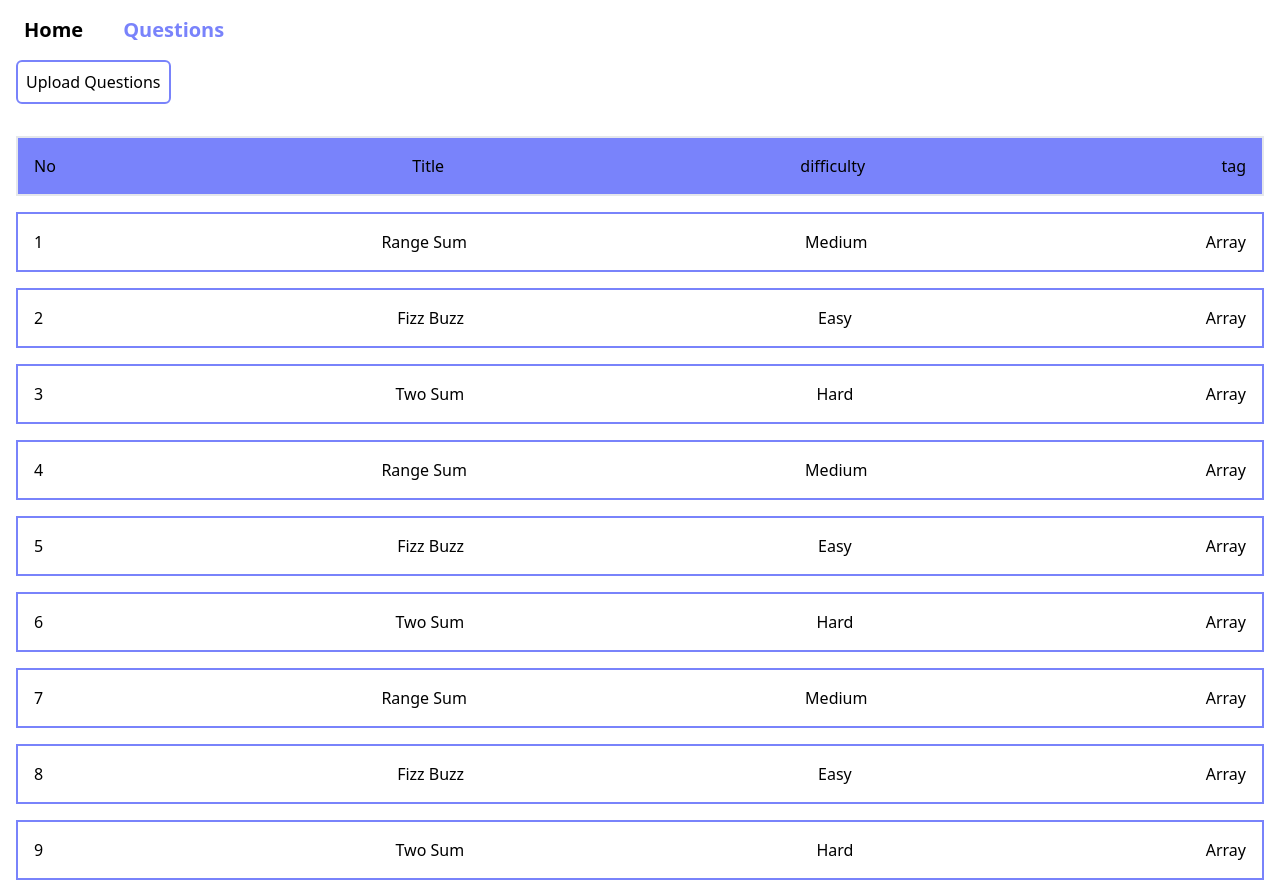
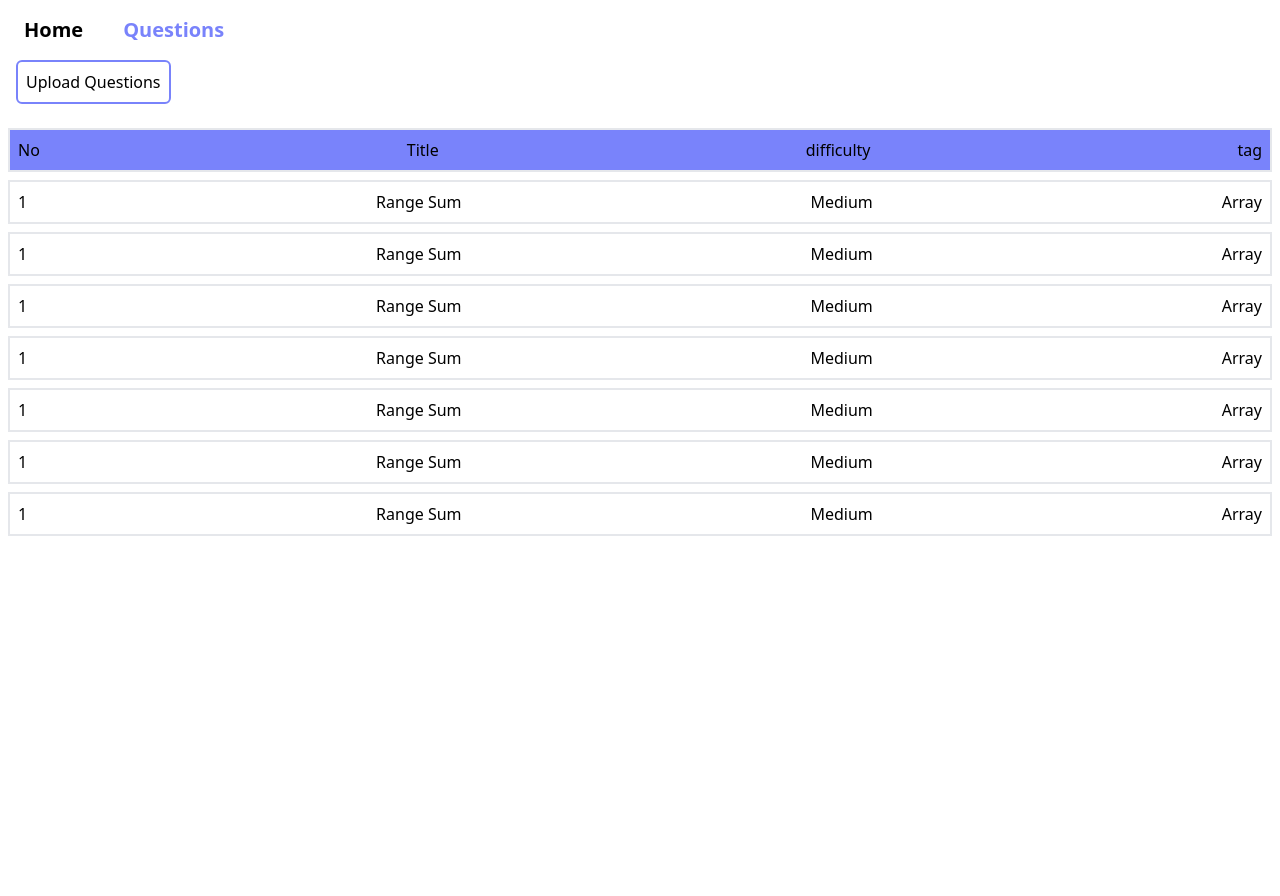
Before and after one commit to TseganeshYifruBerta/G15-FINAL-PROJECT, a Next.js app in the folder final_project_web/: page /questions in a window 1280 px wide. After the commit the page ends 800 px from the top, so only its background shows below. Built offline with nearby package versions, Linux system fonts and the light colour scheme.

Commit message:
add state for question upload

```diff
--- a/final_project_web/components/questions/QuestionSetNav.tsx
+++ b/final_project_web/components/questions/QuestionSetNav.tsx
@@ -9,7 +9,7 @@ interface QuestionSetProps {
 const QuestionSetNav: React.FC<QuestionSetProps> = ({number, title, difficulty, tag}) => {
     return (
       <Link href={"/question/id"}>
-        <div className="border-2 border-primary p-4 m-4 flex flex-wrap justify-between">
+        <div className="border-2  p-2 m-2 flex flex-wrap justify-between">
           <div>{number}</div>
           <div>{title}</div>
           <div>{difficulty}</div>
--- a/final_project_web/components/questions/UploadForm.tsx
+++ b/final_project_web/components/questions/UploadForm.tsx
@@ -12,10 +12,9 @@ const UploadForm: React.FC<UploadFormProps> = ({
 }) =>{
     const [content, setContent] = useState("");
   var addinput = `${label} (use JSON format)
-     {"nums": [2, 7, 11, 15],
-        "target": 9}`;
+     {"score": "9"}`;
   var addoutput = `${label} (use JSON format)
-    {"output": [0, 9, 8]}`;
+    {"output": "8"}`;
   let add;
 if (!(label === "input")){
 addinput = label
--- a/final_project_web/pages/questions/index.tsx
+++ b/final_project_web/pages/questions/index.tsx
@@ -2,60 +2,83 @@ import QuestionSet from "@/components/questions/QuestionSet";
 import QuestionSetNav from "@/components/questions/QuestionSetNav";
 import { useRouter } from "next/router";
 const questions = [
+  {
+    id: 1,
+    val: (
       <QuestionSetNav
         number={"1"}
         title={"Range Sum"}
         difficulty={"Medium"}
         tag={"Array"}
-  />,
+      />
+    ),
+  },
+  {
+    id: 2,
+    val: (
       <QuestionSetNav
-    number={"2"}
-    title={"Fizz Buzz"}
-    difficulty={"Easy"}
-    tag={"Array"}
-  />,
-  <QuestionSetNav
-    number={"3"}
-    title={"Two Sum"}
-    difficulty={"Hard"}
-    tag={"Array"}
-  />,
-  <QuestionSetNav
-    number={"4"}
+        number={"1"}
         title={"Range Sum"}
         difficulty={"Medium"}
         tag={"Array"}
-  />,
+      />
+    ),
+  },
+  {
+    id: 3,
+    val: (
       <QuestionSetNav
-    number={"5"}
-    title={"Fizz Buzz"}
-    difficulty={"Easy"}
-    tag={"Array"}
-  />,
-  <QuestionSetNav
-    number={"6"}
-    title={"Two Sum"}
-    difficulty={"Hard"}
-    tag={"Array"}
-  />,
-  <QuestionSetNav
-    number={"7"}
+        number={"1"}
         title={"Range Sum"}
         difficulty={"Medium"}
         tag={"Array"}
-  />,
+      />
+    ),
+  },
+  {
+    id: 4,
+    val: (
       <QuestionSetNav
-    number={"8"}
-    title={"Fizz Buzz"}
-    difficulty={"Easy"}
+        number={"1"}
+        title={"Range Sum"}
+        difficulty={"Medium"}
         tag={"Array"}
-  />,
+      />
+    ),
+  },
+  {
+    id: 5,
+    val: (
       <QuestionSetNav
-    number={"9"}
-    title={"Two Sum"}
-    difficulty={"Hard"}
+        number={"1"}
+        title={"Range Sum"}
+        difficulty={"Medium"}
         tag={"Array"}
-  />,
+      />
+    ),
+  },
+  {
+    id: 6,
+    val: (
+      <QuestionSetNav
+        number={"1"}
+        title={"Range Sum"}
+        difficulty={"Medium"}
+        tag={"Array"}
+      />
+    ),
+  },
+  {
+    id: 7,
+    val: (
+      <QuestionSetNav
+        number={"1"}
+        title={"Range Sum"}
+        difficulty={"Medium"}
+        tag={"Array"}
+      />
+    ),
+  },
 ];
 function Questions() {
        const router = useRouter();
@@ -75,7 +98,7 @@ setTimeout(() => {
             Upload Questions
           </button>
         </div>
-        <div className="border-2 bg-primary p-4 m-4 flex flex-wrap justify-between">
+        <div className="border-2 bg-primary p-2 m-2 flex flex-wrap justify-between">
           <div>No</div>
           <div>Title</div>
           <div>difficulty</div>
@@ -83,7 +106,7 @@ setTimeout(() => {
         </div>
         <div>
           {questions.map((question) => (
-            <div key={question.key}>{question}</div>
+            <div key={question.id}>{question.val}</div>
           ))}
         </div>
       </div>
--- a/final_project_web/pages/questions/uploadquestion.tsx
+++ b/final_project_web/pages/questions/uploadquestion.tsx
@@ -54,6 +54,7 @@ const RegisterScreen: React.FC = () => {
 
     try {
       await dispatch(registerQuestion(data));
+      router.push('/questions')
       console.log("Form submitted successfully");
     } catch (error) {
       console.error("Error during registration:", error);
--- a/final_project_web/stores/actions/uploadAction.ts
+++ b/final_project_web/stores/actions/uploadAction.ts
@@ -4,10 +4,9 @@ import { createAsyncThunk } from "@reduxjs/toolkit";
 const backendURL = "http://localhost:5000";
 export interface testCasesProps {
   input: {
-    nums: number[];
-    target: number;
+    score: string
   };
-  output: number[];
+  output: string;
 }
 interface QuestionArgs {
   title: string;
--- a/final_project_web/stores/slices/uploadSlice.ts
+++ b/final_project_web/stores/slices/uploadSlice.ts
@@ -16,7 +16,7 @@ const initialState: QuestionState = {
     updatedAt: "",
     createdAt: "",
   },
-  testCases: [{ input: { nums: [0, 8, 9], target: 9 }, output: [0, 9, 8] }],
+  testCases: [{ input : {score: "9"}, output: "9"}],
   loading: false,
   success: false,
   error: null,
```
Also changed, not shown: final_project_web/stores/actions/getAllQuestionAction.ts (added, +70 -0 lines). Lines whose indentation alone changed are shown as unchanged.
